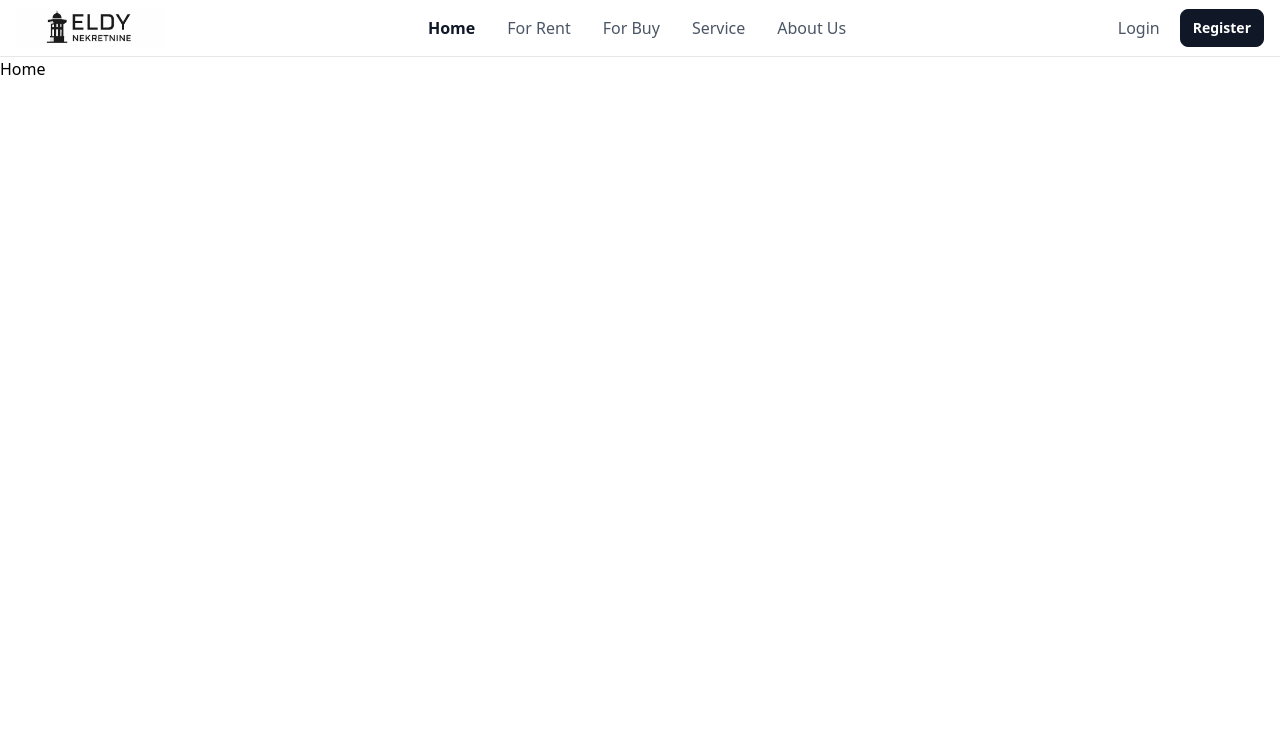
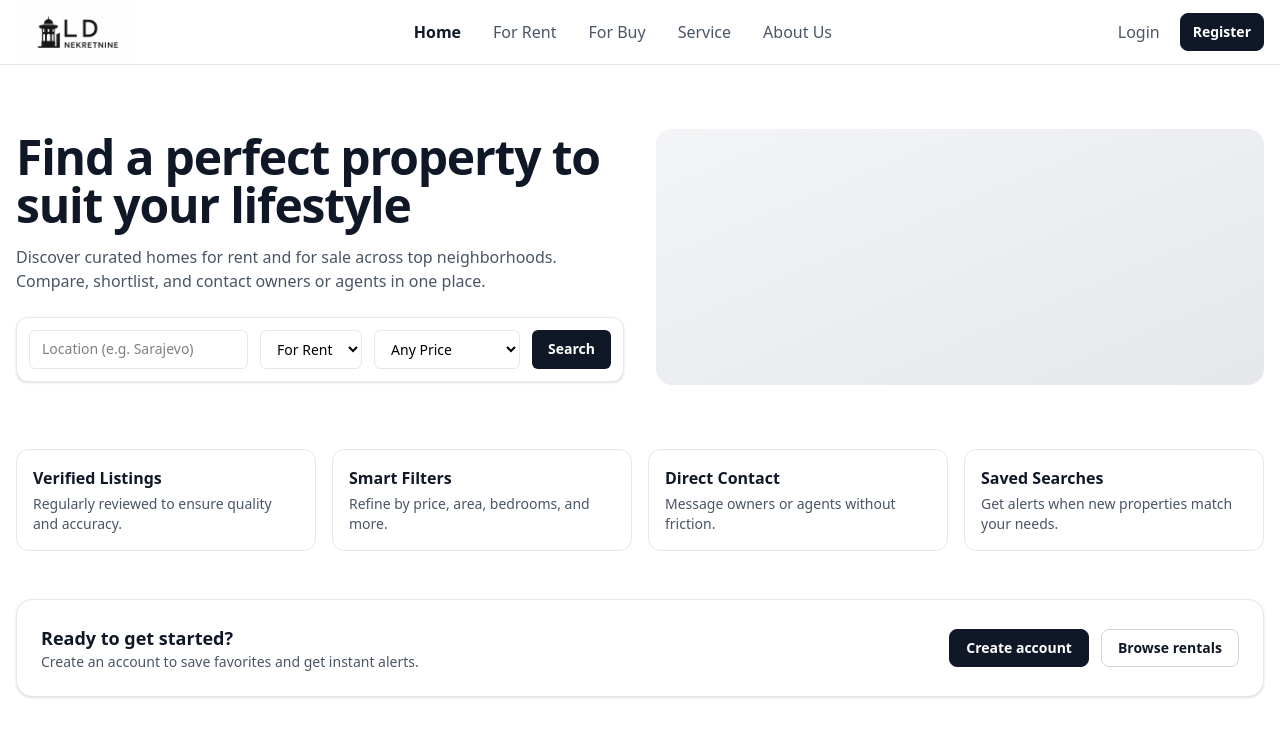
Before and after one commit to eldarjahic/diplomski, a React app in the folder frontend/: page / in a window 1280 px wide. Shown: the top 736 px of the page. Built offline with nearby package versions, Linux system fonts and the light colour scheme; the HTML template or start-up script is replaced by a standard one.

Commit message:
add home page and auth ui

```diff
--- a/frontend/src/components/Header.jsx
+++ b/frontend/src/components/Header.jsx
@@ -2,7 +2,7 @@ import { useState } from "react";
 import { NavLink } from "react-router-dom";
 // Place your logo image at: src/assets/images/logo.png
 // You can change the filename below if needed
-import logo from "../assets/images/EldyNekretnine.jpg";
+import logo from "../assets/images/LDNekretnine.png";
 
 function Header() {
   const [open, setOpen] = useState(false);
@@ -12,11 +12,11 @@ function Header() {
       : "text-gray-600 font-medium px-2 py-1 rounded-md";
 
   return (
-    <header className="sticky top-0 z-10 border-b border-gray-200 bg-white">
-      <div className="flex h-14 w-full items-center justify-between px-4">
+    <header className="sticky top-0 z-10 border-b border-gray-200 bg-white overflow-hidden">
+      <div className="flex h-14 w-full items-center justify-between px-4 md:h-16">
         <div className="flex items-center gap-2">
           {/* Logo loaded from src/assets/images */}
-          <img src={logo} alt="Logo" className="h-10  object-contain md:h-10" />
+          <img src={logo} alt="Logo" className="w-30 object-contain" />
         </div>
 
         <nav className="hidden items-center gap-4 md:flex">
--- a/frontend/src/pages/Home.jsx
+++ b/frontend/src/pages/Home.jsx
@@ -1,8 +1,121 @@
 function Home() {
   return (
-    <div>
-      <h1>Home</h1>
-    </div>
+    <main className="min-h-[calc(100vh-4rem)] bg-white">
+      {/* Hero */}
+      <section className="mx-auto max-w-7xl px-4 py-10 md:py-16">
+        <div className="grid items-center gap-8 md:grid-cols-2">
+          <div>
+            <h1 className="text-3xl font-extrabold tracking-tight text-gray-900 sm:text-4xl md:text-5xl">
+              Find a perfect property to suit your lifestyle
+            </h1>
+            <p className="mt-4 max-w-prose text-gray-600">
+              Discover curated homes for rent and for sale across top
+              neighborhoods. Compare, shortlist, and contact owners or agents in
+              one place.
+            </p>
+
+            {/* Search Bar */}
+            <div className="mt-6 rounded-xl border border-gray-200 bg-white p-3 shadow-sm">
+              <form className="flex flex-col gap-3 md:flex-row">
+                <input
+                  type="text"
+                  placeholder="Location (e.g. Sarajevo)"
+                  className="w-full rounded-md border border-gray-200 px-3 py-2 text-sm outline-none focus:border-gray-400"
+                />
+                <select className="w-full rounded-md border border-gray-200 px-3 py-2 text-sm outline-none focus:border-gray-400 md:w-40">
+                  <option>For Rent</option>
+                  <option>For Buy</option>
+                </select>
+                <select className="w-full rounded-md border border-gray-200 px-3 py-2 text-sm outline-none focus:border-gray-400 md:w-40">
+                  <option>Any Price</option>
+                  <option>Up to €500</option>
+                  <option>€500 - €1,000</option>
+                  <option>€1,000 - €2,000</option>
+                  <option>€2,000+</option>
+                </select>
+                <button
+                  type="button"
+                  className="inline-flex items-center justify-center rounded-md bg-gray-900 px-4 py-2 text-sm font-semibold text-white hover:bg-black"
+                >
+                  Search
+                </button>
+              </form>
+            </div>
+          </div>
+
+          {/* Illustration placeholder */}
+          <div className="hidden md:block">
+            <div className="h-64 w-full rounded-2xl bg-gradient-to-br from-gray-100 to-gray-200" />
+          </div>
+        </div>
+      </section>
+
+      {/* Highlights */}
+      <section className="mx-auto max-w-7xl px-4 pb-12">
+        <div className="grid gap-4 sm:grid-cols-2 lg:grid-cols-4">
+          <div className="rounded-xl border border-gray-200 p-4">
+            <h3 className="text-base font-semibold text-gray-900">
+              Verified Listings
+            </h3>
+            <p className="mt-1 text-sm text-gray-600">
+              Regularly reviewed to ensure quality and accuracy.
+            </p>
+          </div>
+          <div className="rounded-xl border border-gray-200 p-4">
+            <h3 className="text-base font-semibold text-gray-900">
+              Smart Filters
+            </h3>
+            <p className="mt-1 text-sm text-gray-600">
+              Refine by price, area, bedrooms, and more.
+            </p>
+          </div>
+          <div className="rounded-xl border border-gray-200 p-4">
+            <h3 className="text-base font-semibold text-gray-900">
+              Direct Contact
+            </h3>
+            <p className="mt-1 text-sm text-gray-600">
+              Message owners or agents without friction.
+            </p>
+          </div>
+          <div className="rounded-xl border border-gray-200 p-4">
+            <h3 className="text-base font-semibold text-gray-900">
+              Saved Searches
+            </h3>
+            <p className="mt-1 text-sm text-gray-600">
+              Get alerts when new properties match your needs.
+            </p>
+          </div>
+        </div>
+      </section>
+
+      {/* CTA */}
+      <section className="mx-auto max-w-7xl px-4 pb-16">
+        <div className="flex flex-col items-start justify-between gap-4 rounded-2xl border border-gray-200 bg-white p-6 shadow-sm sm:flex-row sm:items-center">
+          <div>
+            <h3 className="text-lg font-semibold text-gray-900">
+              Ready to get started?
+            </h3>
+            <p className="text-sm text-gray-600">
+              Create an account to save favorites and get instant alerts.
+            </p>
+          </div>
+          <div className="flex gap-3">
+            <a
+              href="/register"
+              className="rounded-lg border border-gray-900 bg-gray-900 px-4 py-2 text-sm font-semibold text-white"
+            >
+              Create account
+            </a>
+            <a
+              href="/rent"
+              className="rounded-lg border border-gray-300 px-4 py-2 text-sm font-semibold text-gray-900"
+            >
+              Browse rentals
+            </a>
+          </div>
+        </div>
+      </section>
+    </main>
   );
 }
 
--- a/frontend/src/pages/Login.jsx
+++ b/frontend/src/pages/Login.jsx
@@ -1,9 +1,48 @@
 function Login() {
   return (
-    <div>
-      <h1>Login</h1>
-      <p>Please sign in to continue.</p>
-    </div>
+    <main className="mx-auto flex min-h-[calc(100vh-4rem)] max-w-7xl items-center justify-center px-4 py-12">
+      <div className="w-full max-w-md rounded-2xl border border-gray-200 bg-white p-6 shadow-sm">
+        <div className="mb-6 text-center">
+          <h1 className="text-2xl font-bold text-gray-900">Welcome back</h1>
+          <p className="mt-1 text-sm text-gray-600">Sign in to your account</p>
+        </div>
+
+        <form className="space-y-4">
+          <div>
+            <label className="mb-1 block text-sm font-medium text-gray-900">Email</label>
+            <input
+              type="email"
+              placeholder="you@example.com"
+              className="w-full rounded-lg border border-gray-200 px-3 py-2 text-sm outline-none focus:border-gray-400"
+            />
+          </div>
+
+          <div>
+            <div className="mb-1 flex items-center justify-between">
+              <label className="text-sm font-medium text-gray-900">Password</label>
+              <a className="text-xs font-medium text-gray-600 hover:text-gray-900" href="#">Forgot?</a>
+            </div>
+            <input
+              type="password"
+              placeholder="••••••••"
+              className="w-full rounded-lg border border-gray-200 px-3 py-2 text-sm outline-none focus:border-gray-400"
+            />
+          </div>
+
+          <button
+            type="button"
+            className="mt-2 w-full rounded-lg border border-gray-900 bg-gray-900 px-4 py-2 text-sm font-semibold text-white hover:bg-black"
+          >
+            Sign in
+          </button>
+        </form>
+
+        <p className="mt-6 text-center text-sm text-gray-600">
+          Don’t have an account?{' '}
+          <a className="font-semibold text-gray-900" href="/register">Create one</a>
+        </p>
+      </div>
+    </main>
   );
 }
 
--- a/frontend/src/pages/Register.jsx
+++ b/frontend/src/pages/Register.jsx
@@ -1,9 +1,60 @@
 function Register() {
   return (
-    <div>
-      <h1>Register</h1>
-      <p>Create your account to get started.</p>
-    </div>
+    <main className="mx-auto flex min-h-[calc(100vh-4rem)] max-w-7xl items-center justify-center px-4 py-12">
+      <div className="w-full max-w-md rounded-2xl border border-gray-200 bg-white p-6 shadow-sm">
+        <div className="mb-6 text-center">
+          <h1 className="text-2xl font-bold text-gray-900">Create your account</h1>
+          <p className="mt-1 text-sm text-gray-600">Join to save favorites and get alerts</p>
+        </div>
+
+        <form className="space-y-4">
+          <div>
+            <label className="mb-1 block text-sm font-medium text-gray-900">Full name</label>
+            <input
+              type="text"
+              placeholder="John Doe"
+              className="w-full rounded-lg border border-gray-200 px-3 py-2 text-sm outline-none focus:border-gray-400"
+            />
+          </div>
+          <div>
+            <label className="mb-1 block text-sm font-medium text-gray-900">Email</label>
+            <input
+              type="email"
+              placeholder="you@example.com"
+              className="w-full rounded-lg border border-gray-200 px-3 py-2 text-sm outline-none focus:border-gray-400"
+            />
+          </div>
+          <div>
+            <label className="mb-1 block text-sm font-medium text-gray-900">Password</label>
+            <input
+              type="password"
+              placeholder="••••••••"
+              className="w-full rounded-lg border border-gray-200 px-3 py-2 text-sm outline-none focus:border-gray-400"
+            />
+          </div>
+          <div>
+            <label className="mb-1 block text-sm font-medium text-gray-900">Confirm password</label>
+            <input
+              type="password"
+              placeholder="••••••••"
+              className="w-full rounded-lg border border-gray-200 px-3 py-2 text-sm outline-none focus:border-gray-400"
+            />
+          </div>
+
+          <button
+            type="button"
+            className="mt-2 w-full rounded-lg border border-gray-900 bg-gray-900 px-4 py-2 text-sm font-semibold text-white hover:bg-black"
+          >
+            Create account
+          </button>
+        </form>
+
+        <p className="mt-6 text-center text-sm text-gray-600">
+          Already have an account?{' '}
+          <a className="font-semibold text-gray-900" href="/login">Sign in</a>
+        </p>
+      </div>
+    </main>
   );
 }
 
```
Also changed, not shown: frontend/src/assets/images/LDNekretnine.png (added).
